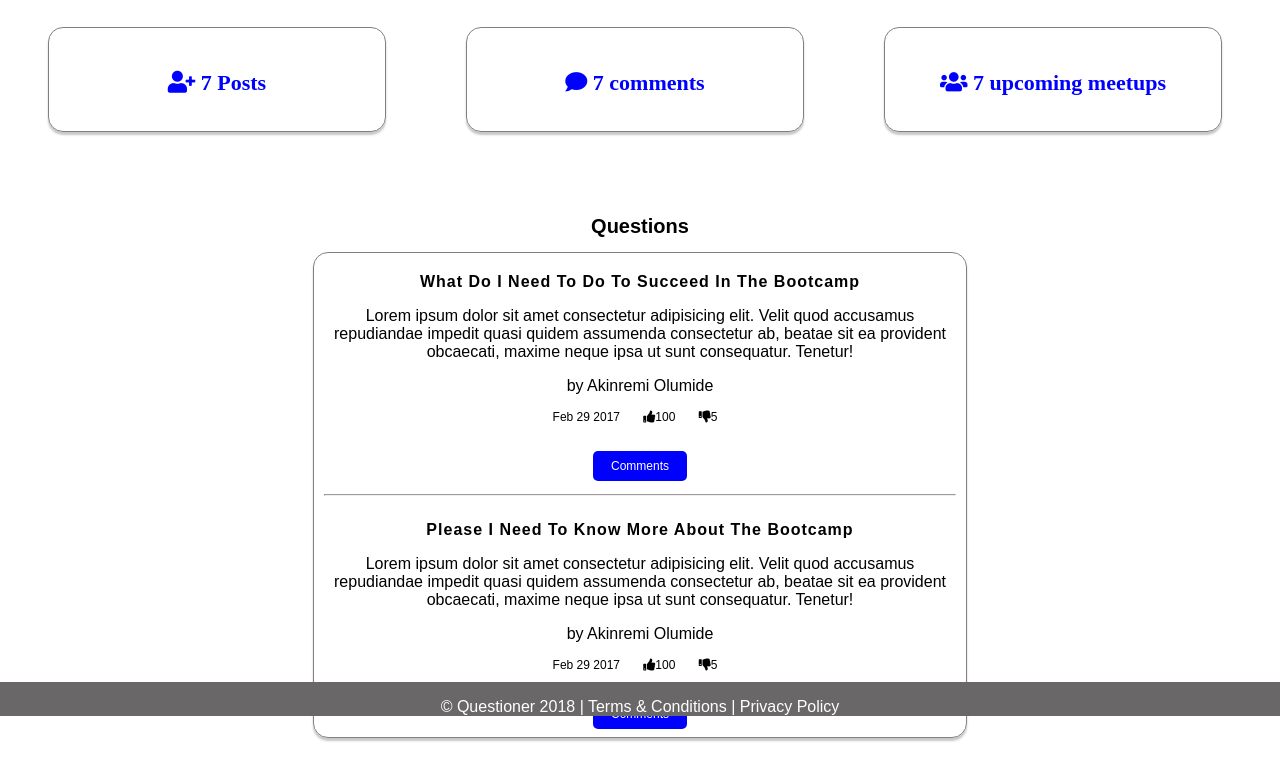
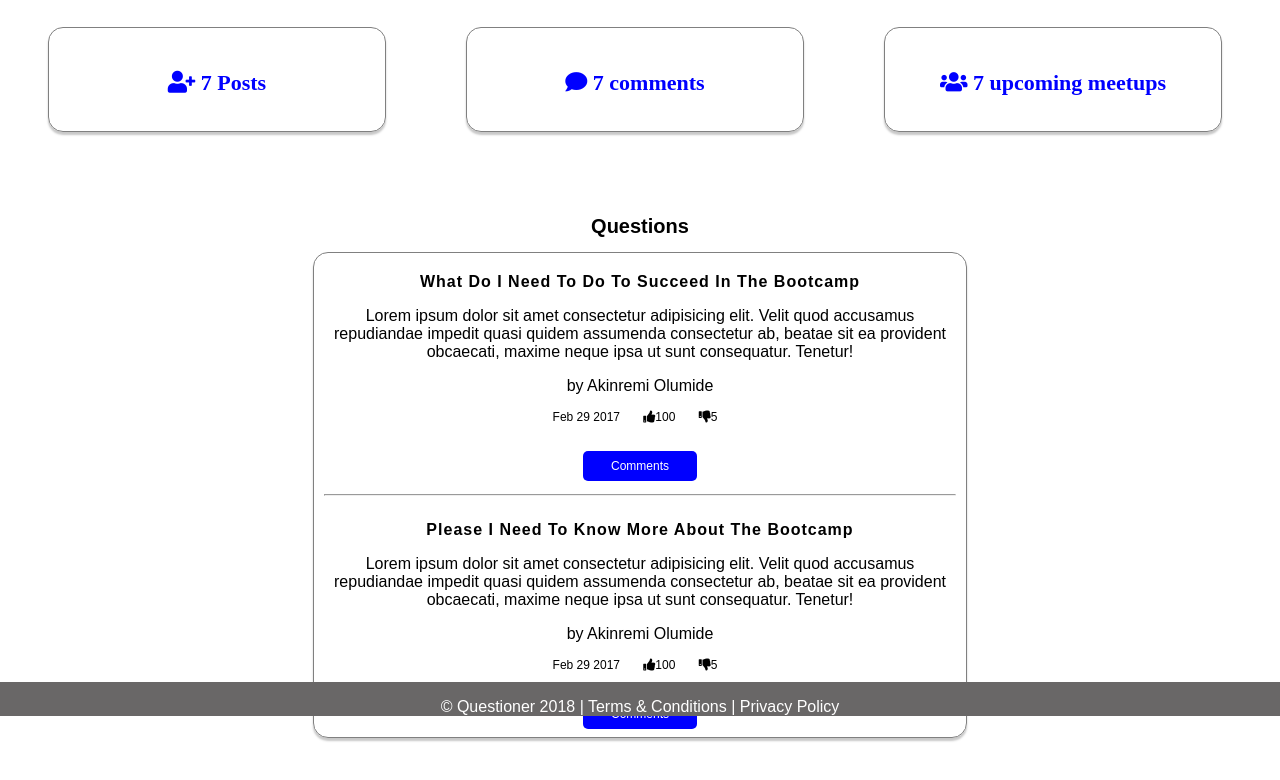
Before and after one commit to Akinmyde/Questioner, a plain HTML site: page UI/user.html in a window 1280 px wide. Shown: the part 84-864 px from the top of the page. Drawn offline with Linux system fonts and the light colour scheme.

Commit message:
fix button padding issue on desktop

```diff
--- a/UI/style.css
+++ b/UI/style.css
@@ -24,7 +24,7 @@ button {
 }
 
 .sm {
-  width: 15%
+  width: 18%
 }
 
 .md {
```
